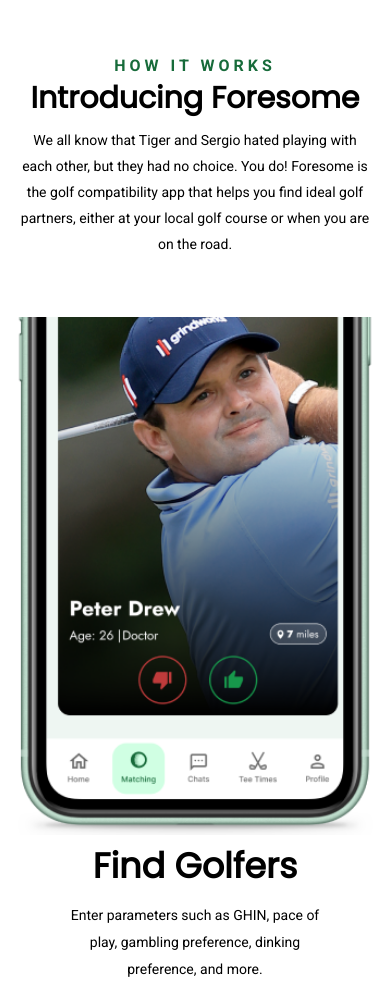
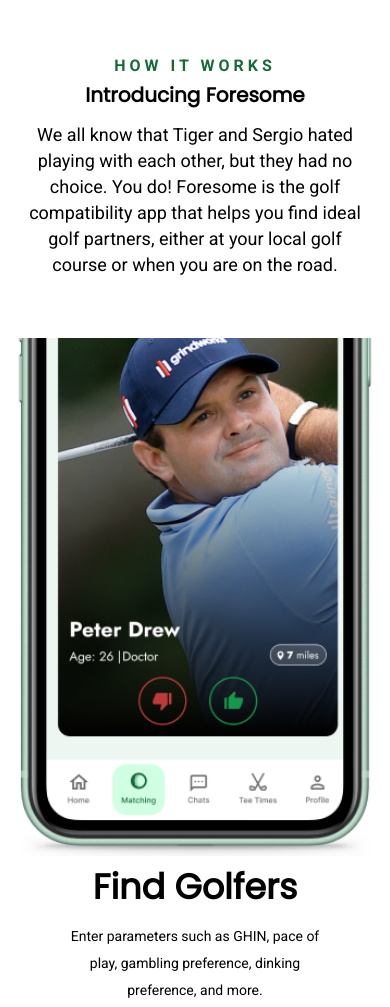
Before and after one commit to shafrinakterr/responsive_sh, a plain HTML site: page index.html in a window 390 px wide. Shown: the part 976-1983 px from the top of the page. Drawn offline with Linux system fonts and the light colour scheme.

Commit message:
subtitle

```diff
--- a/css/media.css
+++ b/css/media.css
@@ -3,6 +3,7 @@
     padding: 10px;
 
   }
+
   .banner_title {
     font-size: 30px;
     line-height: 41px;
@@ -35,15 +36,6 @@
   .title_box {
     line-height: 35px;
     padding: 10px;
-  }
-
-  .title_box h2 {
-    font-size: 30px;
-
-  }
-
-  .title_box p {
-    font-size: 14px;
   }
 
   .btn {
@@ -83,7 +75,7 @@
 
   h2 {
     font-size: 20px;
-    line-height: 30px;
+    line-height: 25px;
   }
 
   .vaction_contant p {
@@ -95,22 +87,27 @@
   .business_img img {
     width: 100px;
   }
+
   .business_contant {
     padding: 0 10px;
     text-align: center;
   }
+
   .business_img {
     justify-content: center;
   }
-.singUp_section{
+
+  .singUp_section {
     padding: 20px;
   }
-.footer{
+
+  .footer {
     background-color: #176B3A;
     display: block;
     padding: 10px;
   }
-.footer p{
+
+  .footer p {
     font-size: 14px;
     text-align: center;
 
```
Lines whose indentation alone changed are shown as unchanged.
